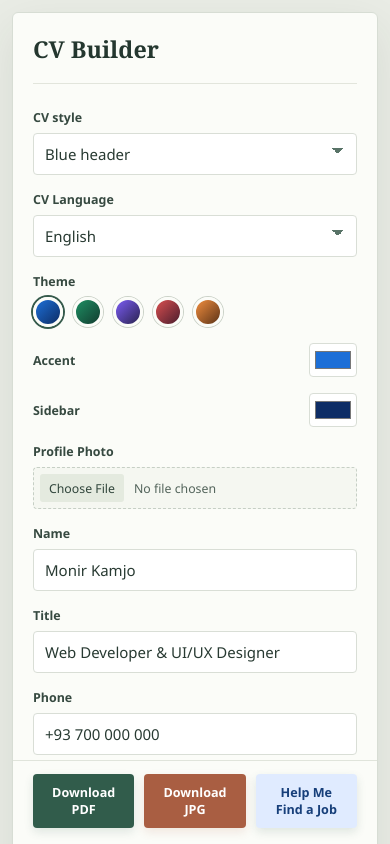
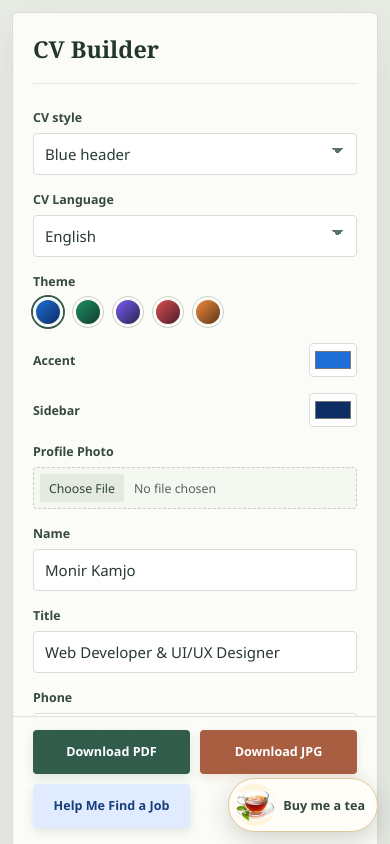
Before and after one commit to Monir-K/Make-My-Resume, a React (Vite) app: page / in a window 390 px wide. Shown: the top 844 px of the page. Built offline with nearby package versions, Linux system fonts and the light colour scheme.

Commit message:
Add floating tea support feature

```diff
--- a/src/App.css
+++ b/src/App.css
@@ -1388,6 +1388,152 @@
   background: #914c34;
 }
 
+.tea-support-widget {
+  position: fixed;
+  right: max(18px, env(safe-area-inset-right));
+  bottom: max(18px, env(safe-area-inset-bottom));
+  z-index: 12;
+  display: grid;
+  justify-items: end;
+  gap: 12px;
+  font-family: 'Aptos', 'Segoe UI', sans-serif;
+}
+
+.tea-support-trigger {
+  display: inline-flex;
+  min-height: 64px;
+  align-items: center;
+  gap: 10px;
+  padding: 7px 17px 7px 8px;
+  border: 1px solid #e2c99b;
+  border-radius: 999px;
+  background: #fffdf7;
+  box-shadow: 0 8px 24px rgba(48, 53, 37, 0.2);
+  color: #31483c;
+  font-size: 0.95rem;
+  font-weight: 750;
+  cursor: pointer;
+  transition: transform 180ms ease, box-shadow 180ms ease, background-color 180ms ease;
+}
+
+.tea-support-trigger img {
+  width: 48px;
+  height: 48px;
+  flex: 0 0 48px;
+  object-fit: contain;
+  border-radius: 50%;
+  background: #fff5dc;
+}
+
+.tea-support-trigger:hover {
+  transform: translateY(-4px);
+  background: #fff9e9;
+  box-shadow: 0 12px 28px rgba(48, 53, 37, 0.24);
+}
+
+.tea-support-trigger:focus-visible,
+.tea-support-close:focus-visible,
+.tea-support-action:focus-visible {
+  outline: 3px solid #a95e42;
+  outline-offset: 3px;
+}
+
+.tea-support-panel {
+  position: relative;
+  width: min(360px, calc(100vw - 28px));
+  max-height: calc(100vh - 100px);
+  overflow-y: auto;
+  padding: 20px;
+  border: 1px solid #e6d7ba;
+  border-radius: 12px;
+  background: #fffdf8;
+  box-shadow: 0 18px 50px rgba(34, 42, 34, 0.23);
+  color: #36453d;
+  animation: tea-panel-arrive 180ms ease-out both;
+}
+
+.tea-support-panel-heading {
+  display: flex;
+  align-items: flex-start;
+  justify-content: space-between;
+  gap: 10px;
+}
+
+.tea-support-eyebrow {
+  display: block;
+  margin-bottom: 6px;
+  color: #9b613b;
+  font-size: 0.72rem;
+  font-weight: 750;
+  text-transform: uppercase;
+}
+
+.tea-support-panel h2 {
+  margin: 0;
+  color: #31483c;
+  font-family: Georgia, 'Times New Roman', serif;
+  font-size: 1.3rem;
+  line-height: 1.2;
+}
+
+.tea-support-close {
+  display: grid;
+  width: 34px;
+  height: 34px;
+  flex: 0 0 34px;
+  place-items: center;
+  border: 1px solid #e8e2d7;
+  border-radius: 50%;
+  background: #f8f5ed;
+  color: #45584c;
+  font-size: 1.4rem;
+  line-height: 1;
+  cursor: pointer;
+}
+
+.tea-support-image {
+  width: 92px;
+  height: 76px;
+  margin: 12px auto 8px;
+  object-fit: contain;
+}
+
+.tea-support-panel > p {
+  margin: 0 0 16px;
+  font-size: 0.9rem;
+  line-height: 1.55;
+}
+
+.tea-support-action {
+  width: 100%;
+  min-height: 44px;
+  border: 0;
+  border-radius: 6px;
+  background: #315c4b;
+  color: #fff;
+  font-weight: 750;
+  cursor: pointer;
+  transition: background-color 150ms ease, transform 150ms ease;
+}
+
+.tea-support-action:hover {
+  transform: translateY(-1px);
+  background: #254b3b;
+}
+
+.tea-support-panel > .tea-support-thanks {
+  margin: 10px 0 0;
+  color: #315c4b;
+  font-size: 0.82rem;
+  font-weight: 650;
+  text-align: center;
+}
+
+@keyframes tea-panel-arrive {
+  from { opacity: 0; transform: translateY(8px); }
+  to { opacity: 1; transform: translateY(0); }
+}
+
 /* Resume sheet */
 .resume-page {
   width: 100%;
@@ -1793,11 +1939,29 @@
 
 @media (max-width: 1120px) {
   #root {
-    padding: 20px;
+    padding: 12px 12px 94px;
   }
 
   .builder-layout {
     grid-template-columns: minmax(280px, 0.8fr) minmax(0, 1.2fr);
+  .tea-support-widget {
+    right: max(12px, env(safe-area-inset-right));
+    bottom: max(12px, env(safe-area-inset-bottom));
+  }
+  .tea-support-trigger {
+    min-height: 54px;
+    gap: 7px;
+    padding: 5px 12px 5px 5px;
+    font-size: 0.84rem;
+  }
+  .tea-support-trigger img {
+    width: 42px;
+    height: 42px;
+    flex-basis: 42px;
+  }
+  .tea-support-panel {
+    padding: 17px;
+  }
   }
 }
 
@@ -1809,6 +1973,15 @@
 
   .resume-page {
     min-height: 0;
+  }
+
+  .editor-panel > .export-actions {
+    display: grid;
+    grid-template-columns: repeat(2, minmax(0, 1fr));
+  }
+
+  .editor-panel > .export-actions .export-button.tertiary {
+    grid-column: 1;
   }
 }
 
--- a/src/App.jsx
+++ b/src/App.jsx
@@ -1,4 +1,4 @@
-import { useEffect, useState } from 'react'
+import { useEffect, useRef, useState } from 'react'
 import './App.css'
 
 const languageOptions = [
@@ -679,8 +679,28 @@ function App() {
   const [jobHelpOpen, setJobHelpOpen] = useState(false)
   const [jobHelpCountry, setJobHelpCountry] = useState('')
   const [jobHelpConsent, setJobHelpConsent] = useState(false)
+  const [teaSupportOpen, setTeaSupportOpen] = useState(false)
+  const [teaThanks, setTeaThanks] = useState(false)
+  const teaTriggerRef = useRef(null)
+  const teaCloseRef = useRef(null)
   const labels = { ...translations.en, ...(translations[cvLanguage] || {}), ...personalTranslations.en, ...(personalTranslations[cvLanguage] || {}) }
   const isRtl = ['ar', 'fa', 'he', 'ur'].includes(cvLanguage)
+
+  useEffect(() => {
+    if (!teaSupportOpen) return undefined
+
+    const teaTrigger = teaTriggerRef.current
+    teaCloseRef.current?.focus()
+    const onKeyDown = (event) => {
+      if (event.key === 'Escape') setTeaSupportOpen(false)
+    }
+
+    window.addEventListener('keydown', onKeyDown)
+    return () => {
+      window.removeEventListener('keydown', onKeyDown)
+      teaTrigger?.focus()
+    }
+  }, [teaSupportOpen])
 
   const countryJobSites = {
     Brazil: [
@@ -1819,6 +1839,50 @@ function App() {
           </section>
         </div>
       )}
+
+      <div className="tea-support-widget">
+        {teaSupportOpen && (
+          <section id="tea-support-panel" className="tea-support-panel" role="dialog" aria-modal="false" aria-labelledby="tea-support-title">
+            <div className="tea-support-panel-heading">
+              <div>
+                <span className="tea-support-eyebrow">A little warmth goes a long way</span>
+                <h2 id="tea-support-title">Enjoying this Resume Builder?</h2>
+              </div>
+              <button
+                ref={teaCloseRef}
+                type="button"
+                className="tea-support-close"
+                aria-label="Close support panel"
+                onClick={() => setTeaSupportOpen(false)}
+              >
+                ×
+              </button>
+            </div>
+            <img className="tea-support-image" src="/tea_PNG16927.png" alt="A glass cup of tea" />
+            <p>If this tool helped you create your resume, you can support my work by buying me a tea. Your support helps me maintain and improve this free service.</p>
+            <button className="tea-support-action" type="button" onClick={() => setTeaThanks(true)}>
+              Buy me a tea ☕
+            </button>
+            {teaThanks && <p className="tea-support-thanks" role="status">Thank you! Payment support is coming soon.</p>}
+          </section>
+        )}
+
+        <button
+          ref={teaTriggerRef}
+          type="button"
+          className="tea-support-trigger"
+          aria-label="Buy me a tea"
+          aria-expanded={teaSupportOpen}
+          aria-controls="tea-support-panel"
+          onClick={() => {
+            setTeaThanks(false)
+            setTeaSupportOpen((open) => !open)
+          }}
+        >
+          <img src="/tea_PNG16927.png" alt="" aria-hidden="true" />
+          <span>Buy me a tea</span>
+        </button>
+      </div>
     </div>
   )
 }
```
Also changed, not shown: public/tea_PNG16927.png (added), tea_PNG16927.png (added).
